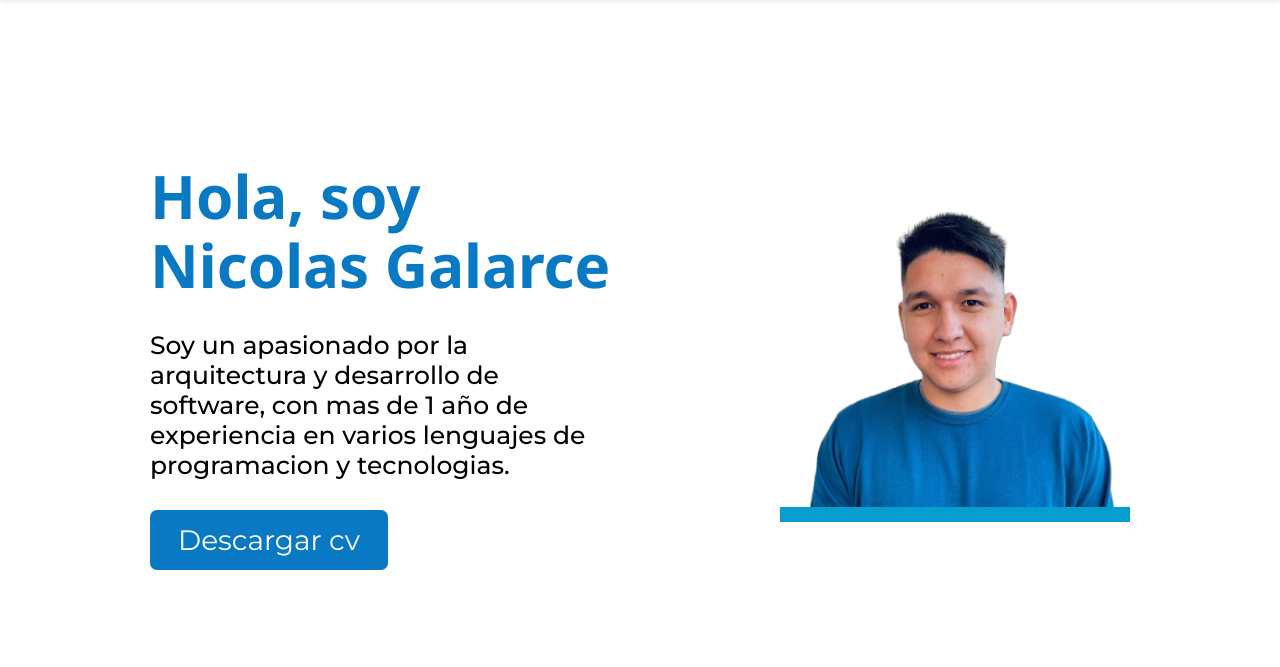
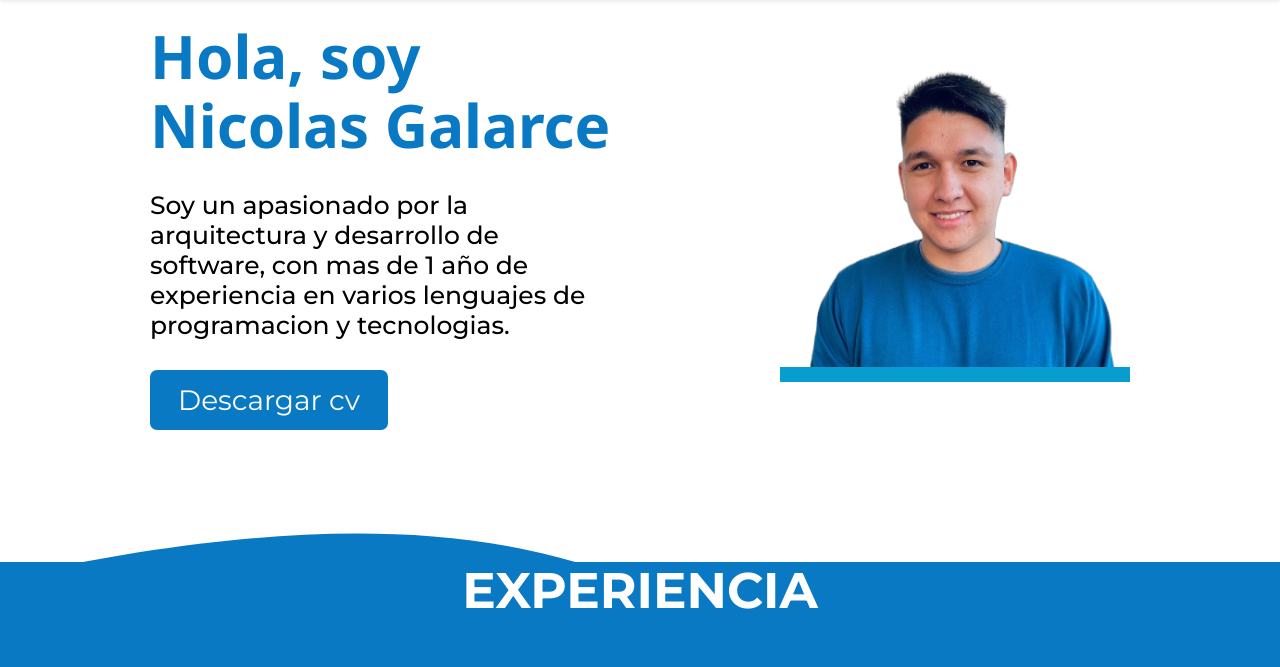
Before and after one commit to nicogalarce7/Portafolio, a plain HTML site: page index.html in a window 1280 px wide. Shown: the part 73-740 px from the top of the page. Drawn offline with nearby package versions, Linux system fonts and the light colour scheme.

Commit message:
Reparando Errores

```diff
--- a/css/profile.css
+++ b/css/profile.css
@@ -66,7 +66,7 @@
         max-width: 980px;
         margin: 0 auto;
         align-items: center;
-        margin-top: 140px;
+        /* margin-top: 140px; */
     }
     .profile-img-section{
         position: relative;
```
